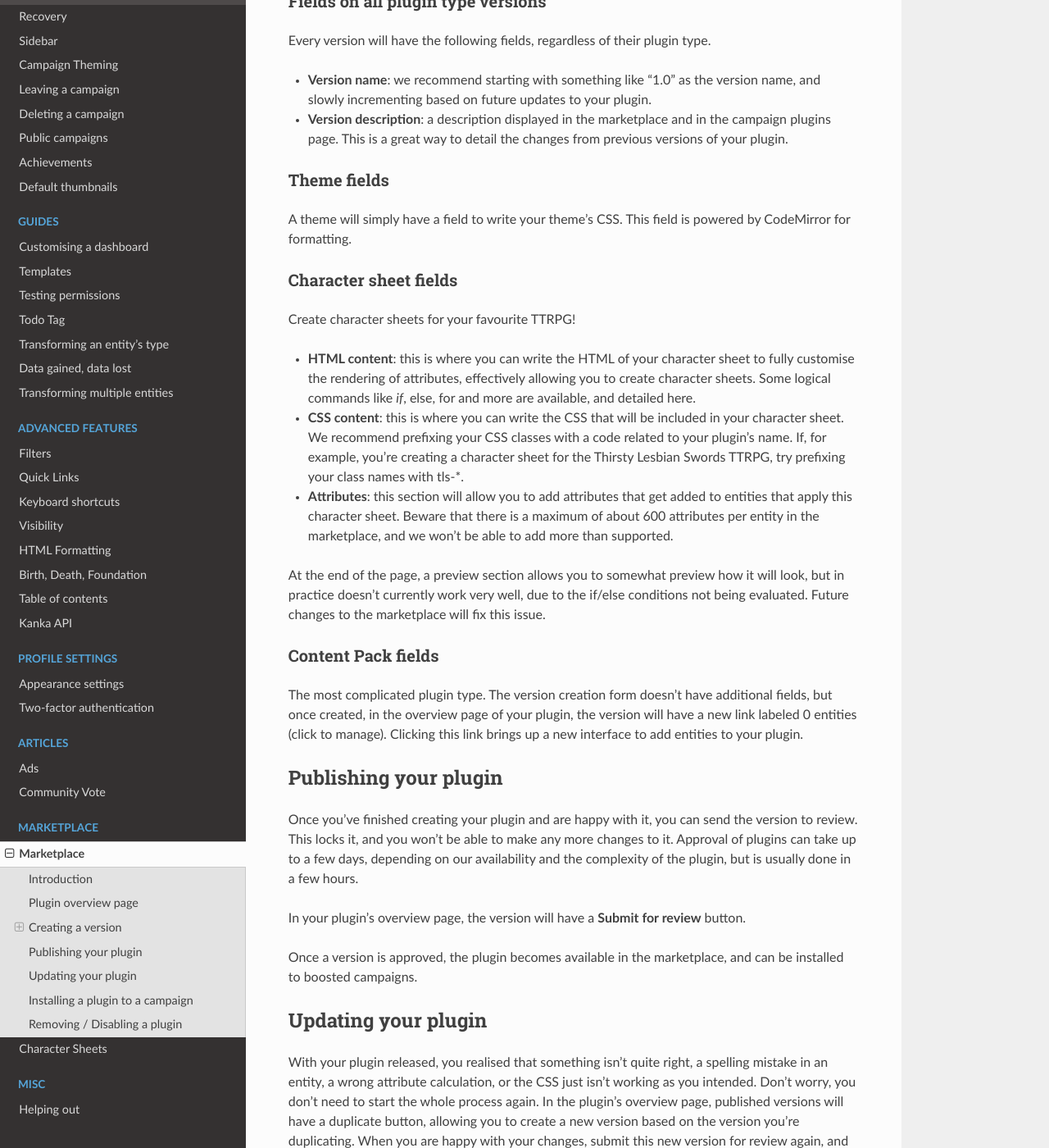
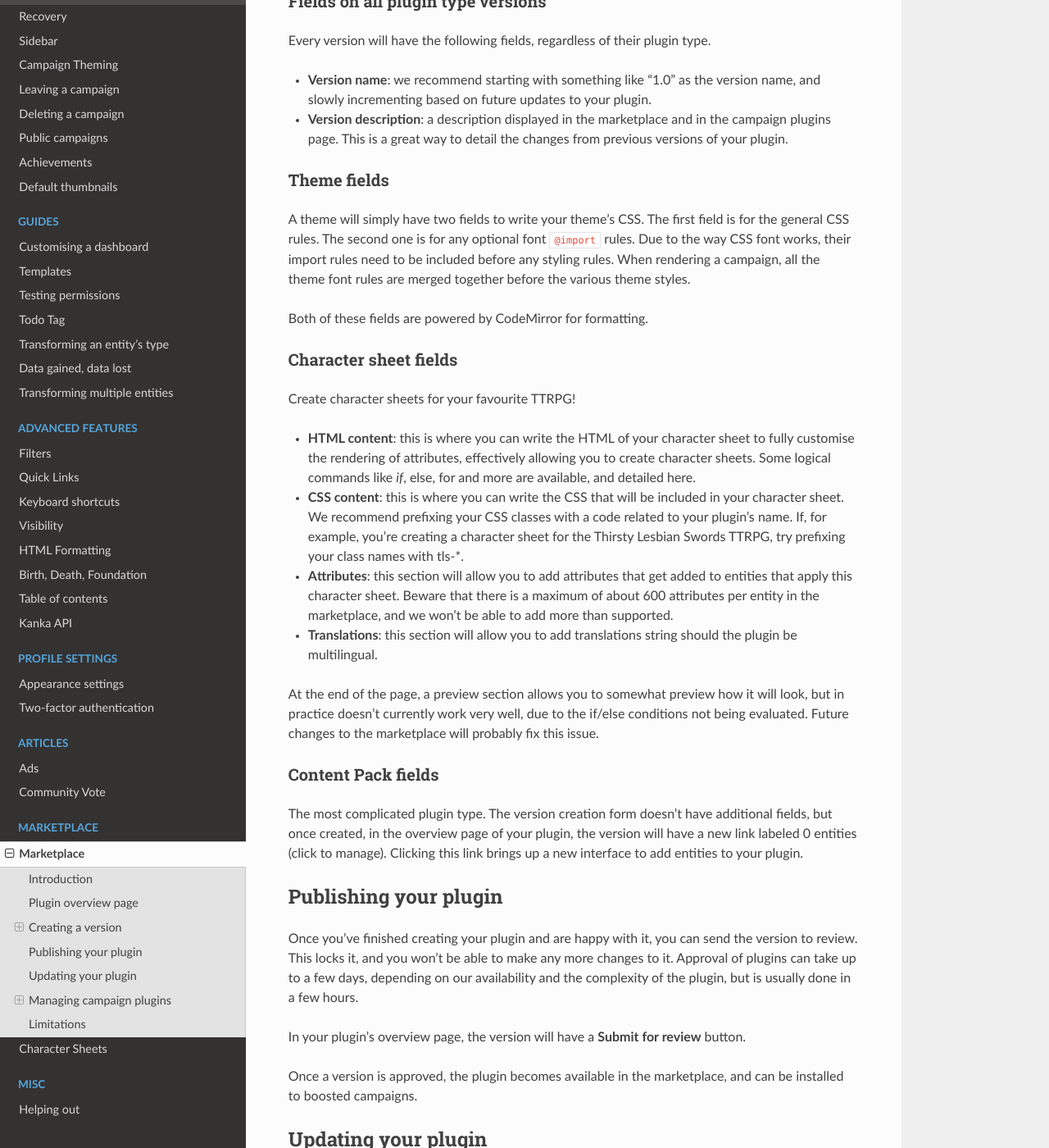
Before and after one commit to owlchester/kanka-docs, a Sphinx documentation site: the page built from docs/source/marketplace/marketplace.md, in a window 1280 px wide and 1400 px high, scrolled down 1276 px. Shown: the whole window at 82% size. Built offline with Sphinx 7.4.7 and the Read the Docs theme 2.0.0, drawn with Linux system fonts in a browser that asks for light colours; some of the changed text lies outside the part shown.

Commit message:
Marketplace doc update

```diff
--- a/docs/source/marketplace/marketplace.md
+++ b/docs/source/marketplace/marketplace.md
@@ -35,7 +35,9 @@
 
 ### Theme fields
 
-A theme will simply have a field to write your theme's CSS. This field is powered by CodeMirror for formatting.
+A theme will simply have two fields to write your theme's CSS. The first field is for the general CSS rules. The second one is for any optional font `@import` rules. Due to the way CSS font works, their import rules need to be included before any styling rules. When rendering a campaign, all the theme font rules are merged together before the various theme styles.
+
+Both of these fields are powered by CodeMirror for formatting.
 
 ### Character sheet fields
 
@@ -44,8 +46,9 @@
 * **HTML content**: this is where you can write the HTML of your character sheet to fully customise the rendering of attributes, effectively allowing you to create character sheets. Some logical commands like _if_, else, for and more are available, and detailed here.
 * **CSS content**: this is where you can write the CSS that will be included in your character sheet. We recommend prefixing your CSS classes with a code related to your plugin's name. If, for example, you're creating a character sheet for the Thirsty Lesbian Swords TTRPG, try prefixing your class names with tls-*.
 * **Attributes**: this section will allow you to add attributes that get added to entities that apply this character sheet. Beware that there is a maximum of about 600 attributes per entity in the marketplace, and we won't be able to add more than supported.
+* **Translations**: this section will allow you to add translations string should the plugin be multilingual.
 
-At the end of the page, a preview section allows you to somewhat preview how it will look, but in practice doesn't currently work very well, due to the if/else conditions not being evaluated. Future changes to the marketplace will fix this issue.
+At the end of the page, a preview section allows you to somewhat preview how it will look, but in practice doesn't currently work very well, due to the if/else conditions not being evaluated. Future changes to the marketplace will probably fix this issue.
 
 ### Content Pack fields
 
@@ -63,11 +66,15 @@
 
 With your plugin released, you realised that something isn't quite right, a spelling mistake in an entity, a wrong attribute calculation, or the CSS just isn't working as you intended. Don't worry, you don't need to start the whole process again. In the plugin's overview page, published versions will have a duplicate button, allowing you to create a new version based on the version you're duplicating. When you are happy with your changes, submit this new version for review again, and our team will review and hopefully approve it shortly thereafter.
 
-## Installing a plugin to a campaign
+## Managing campaign plugins
+
+### Installing a plugin to a campaign
 
 Installing a plugin to a boosted campaign can be confusing at times, so this should hopefully give you a good understanding of how it works.
 
-Once you've found a plugin on the marketplace that looks great, you need to click on the **Install** button on the top right of the page. This brings up an interface listing all your boosted and superboosted campaigns. Clicking on the campaign will install that plugin to your campaign.
+Once you've found a plugin on the marketplace that looks great, you need to click on the **Install** button on the top right of the page.
+
+If you only have a single boosted campaign you are an admin of, the plugin will directly be installed on that campaign. If not, an interface listing all your boosted and superboosted campaigns will be displayed, asking you which campaign to install the plugin to. Clicking the **install** button will install that plugin to the selected campaign.
 
 A confirmation message will appear:
 
@@ -79,6 +86,10 @@
 * **Character sheet**: adding a character sheet to the campaign will make it available in the various entities' Attributes tab in the edit page, where you can select the marketplace character sheets installed on the campaign.
 * **Content pack**: if the plugin is a content pack, installing it won't automatically import all of its entities. You need to go to the campaign's plugins and click on the Sync action.
 
-## Removing / Disabling a plugin
+### Removing / Disabling a plugin
 
 In the campaign's plugins page (**World > Plugins**), you can disable or remove plugins from your campaign. In the case of content packs, removing the plugin won't automatically delete entities created by the plugin.
+
+## Limitations
+
+Currently, plugins cannot have multiple people working on them.
```
